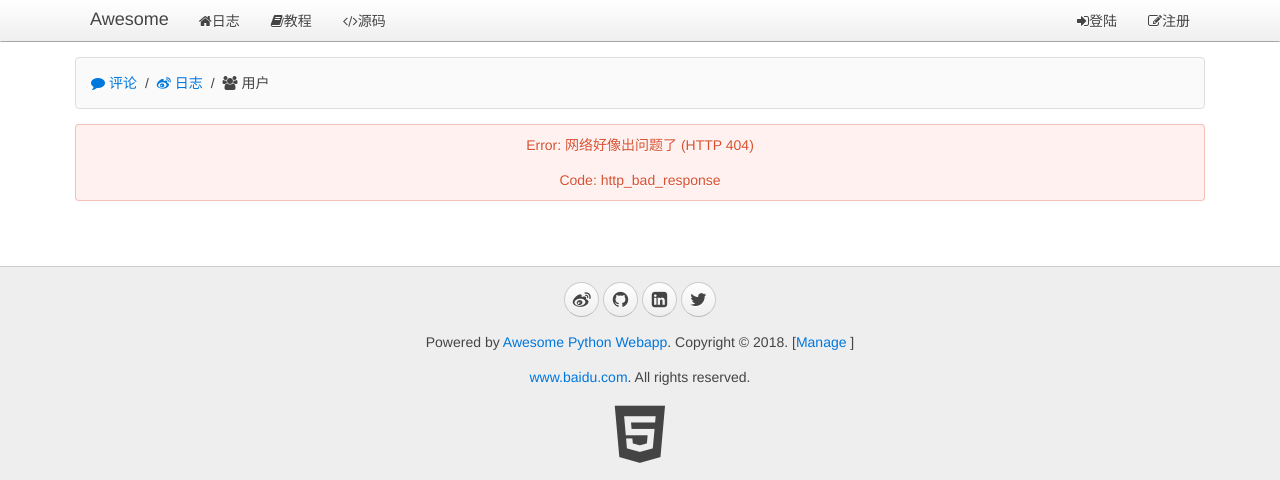
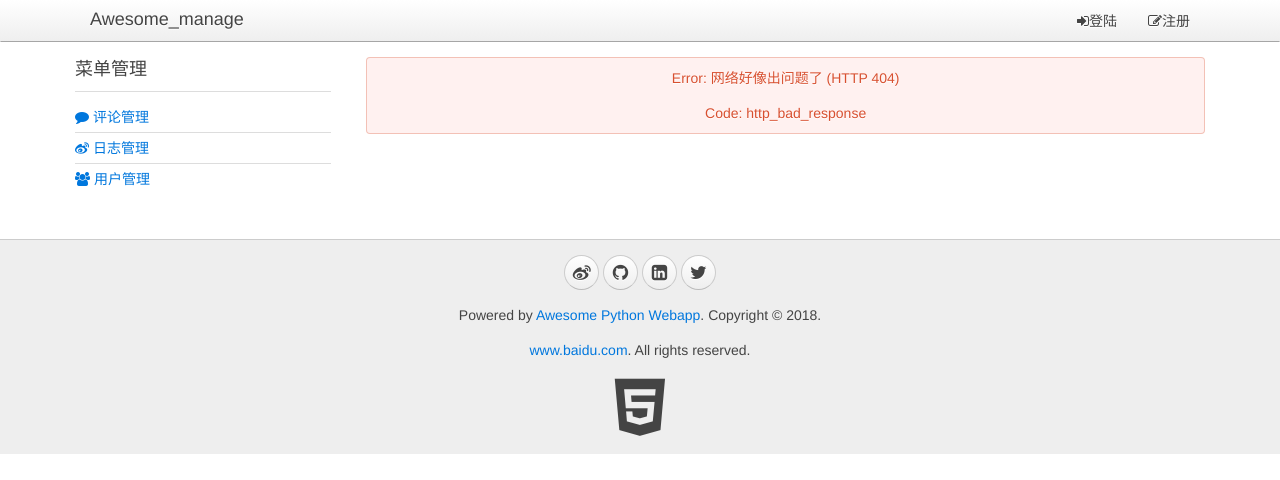
Before and after one commit to nzj1981/mywebapp_py36, a Python web app: template www/templates/manage_users.html in a window 1280 px wide. Shown: the top 480 px of the page. Run offline with Jinja, Linux system fonts and the light colour scheme; the template is opened without the code that fills it: most values are stand-ins (such as "Sample title", 1, 10 or a date in 2020).

Commit message:
mywebapp_py36-web后台管理界面优化---201805111451

```diff
--- a/www/core/handlers/blogs_handler.py
+++ b/www/core/handlers/blogs_handler.py
@@ -62,7 +62,8 @@
 def manage_blogs(*, page='1'):
     return {
         '__template__': 'manage_blogs.html',
-        'page_index': get_page_index(page)
+        'page_index': get_page_index(page),
+        'title': '日志管理'
     }
 
 
@@ -72,7 +73,8 @@
     return {
         '__template__': 'manage_blog_edit.html',
         'id': '',
-        'action': '/api/blogs'
+        'action': '/api/blogs',
+        'title': '日志管理'
     }
 
 
--- a/www/core/handlers/comments_handler.py
+++ b/www/core/handlers/comments_handler.py
@@ -72,7 +72,8 @@
 def manage_comments(*, page='1'):
     return {
         '__template__': 'manage_comments.html',
-        'page_index': get_page_index(page)
+        'page_index': get_page_index(page),
+        'title': '评论管理'
     }
 
 
--- a/www/static/js/awesome.js
+++ b/www/static/js/awesome.js
@@ -22,6 +22,14 @@
 if (!String.prototype.trim) {
     String.prototype.trim = function () {
         return this.replace(/^\s+|\s+$/g, '');
+    };
+}
+
+
+if (!String.prototype.shortMessage){
+    String.prototype.shortMessage = function (message) {
+        var maxLen = 20;
+        return this.message.length > maxLen ? this.message.substring(0, maxLen) + '...': this.message;
     };
 }
 
--- /dev/null
+++ b/www/templates/__manage__.html
@@ -0,0 +1,114 @@
+<!DOCTYPE html>
+<!--
+{% macro pagination(url, page) %}
+    <ul class="uk-pagination">
+        {% if page.has_previous %}
+            <li><a href="{{ url }}{{ page.page_index - 1 }}"><i class="uk-icon-angle-double-left"></i></a></li>
+        {% else %}
+            <li class="uk-disabled"><span><i class="uk-icon-angle-double-left"></i></span></li>
+        {% endif %}
+            <li class="uk-active"><span>{{ page.page_index }}</span></li>
+        {% if page.has_next %}
+            <li><a href="{{ url }}{{ page.page_index + 1 }}"><i class="uk-icon-angle-double-right"></i></a></li>
+        {% else %}
+            <li class="uk-disabled"><span><i class="uk-icon-angle-double-right"></i></span></li>
+        {% endif %}
+    </ul>
+{% endmacro %}
+-->
+<html lang="en">
+<head>
+    <meta charset="UTF-8">
+    {% block meta %}<!--block meta-->{% endblock %}
+    <title>{% block title %}?{% endblock %}--Awesome Python Webapp</title>
+    <link rel="stylesheet" href="/static/css/uikit.min.css">
+    <link rel="stylesheet" href="/static/css/uikit.gradient.min.css">
+    <link rel="stylesheet" href="/static/css/awesome.css"/>
+    <script src="/static/js/jquery.min.js"></script>
+    <script src="/static/js/sha1.min.js"></script>
+    <script src="/static/js/uikit.min.js"></script>
+    <script src="/static/js/sticky.min.js"></script>
+    <script src="/static/js/vue.min.js"></script>
+    <script src="/static/js/awesome.js"></script>
+    {% block beforehead %}<!---->{% endblock %}
+</head>
+<body>
+<nav class="uk-navbar uk-navbar-attached uk-margin-bottom">
+    <div class="uk-container uk-container-center">
+        <a href="/" class="uk-navbar-brand">Awesome_manage</a>
+        <ul class="uk-navbar-nav">
+            <li data-url="blogs/"></li>
+        </ul>
+        <div class="uk-navbar-flip">
+            <ul class="uk-navbar-nav">
+                {% if __user__ %}
+                    <li class="uk-parent" data-uk-dropdown>
+                        <a href="#0"><i class="uk-icon-user"></i> {{ __user__.name }} </a>
+                        <div class="uk-dropdown uk-dropdown-navbar">
+                            <ul class="uk-nav uk-nav-navbar">
+                                <li><a href="/signout"><i class="uk-icon-sign-out"></i>登出</a></li>
+                            </ul>
+                        </div>
+                    </li>
+                {% else %}
+                    <li><a href="/signin"><i class="uk-icon-sign-in"></i>登陆 </a></li>
+                    <li><a href="/register"><i class="uk-icon-edit"></i>注册</a></li>
+                {% endif %}
+            </ul>
+        </div>
+    </div>
+</nav>
+
+<div class="uk-container uk-container-center">
+    <div class="uk-grid">
+        <div class="uk-width-medium-1-4">
+            <div class="uk-panel uk-panel-header">
+                <h3 class="uk-panel-title">菜单管理</h3>
+                <ul class="uk-list uk-list-line">
+                    {% if title == '评论管理' %}
+                    <li class="uk-active"><span class="uk-button-success"><i class="uk-icon-comment"></i> {{ title }}</span></li>
+                    {% else %}
+                    <li><a href="/manage/comments"><i class="uk-icon-comment"></i> 评论管理</a></li>
+                    {% endif %}
+                    {% if title == '日志管理' %}
+                    <li class="uk-active"><span class="uk-button-success"><i class="uk-icon-weibo"></i> {{ title }}</span></li>
+                    {% else %}
+                    <li><a href="/manage/blogs"><i class="uk-icon-weibo"></i> 日志管理</a></li>
+                    {% endif %}
+                    {% if title == '用户管理' %}
+                    <li class="uk-active"><span class="uk-button-success"><i class="uk-icon-users"></i> {{ title }}</span></li>
+                    {% else %}
+                    <li><a href="/manage/users"><i class="uk-icon-users"></i> 用户管理</a></li>
+                    {% endif %}
+                </ul>
+            </div>
+        </div>
+        <!--content-->
+        {% block content %}
+            ?
+        {% endblock %}
+        <!-- // content-->
+    </div>
+</div>
+
+
+<div class="uk-margin-large-top" style="background-color: #eee; border-top:1px solid #ccc; ">
+    <div class="uk-container uk-container-center uk-text-center">
+        <div class="uk-panel uk-margin-top uk-margin-bottom">
+            <p>
+                <a target="_blank" href="/" class="uk-icon-button uk-icon-weibo"></a>
+                <a target="_blank" href="https://github.com/nzj1981" class="uk-icon-button uk-icon-github"></a>
+                <a target="_blank" href="/" class="uk-icon-button uk-icon-linkedin-square"></a>
+                <a target="_blank" href="/" class="uk-icon-button uk-icon-twitter"></a>
+            </p>
+            <p>Powered by <a href="/">Awesome Python Webapp</a>. Copyright &copy; 2018.
+            </p>
+            <p><a href="/" target="_blank">www.baidu.com</a>. All rights reserved. </p>
+            <a target="_blank" href="http://www.w3.org/TR/html5/"><i class="uk-icon-html5"
+                                                                     style="font-size:64px; color: #444;"></i> </a>
+        </div>
+    </div>
+</div>
+
+</body>
+</html>
--- a/www/templates/manage_users.html
+++ b/www/templates/manage_users.html
@@ -1,6 +1,6 @@
-{% extends '__base__.html' %}
+{% extends '__manage__.html' %}
 
-{% block title %}用户管理列表{% endblock %}
+{% block title %}{{ title }}{% endblock %}
 
 {% block beforehead %}
 <script>
@@ -36,29 +36,16 @@
 
 {% block content %}
 
-    <div class="uk-width-1-1 uk-margin-bottom">
-        <div class="uk-panel uk-panel-box">
-            <ul class="uk-breadcrumb">
-                <li><a href="/manage/comments"><i class="uk-icon-comment"></i> 评论</a> </li>
-                <li><a href="/manage/blogs"><i class="uk-icon-weibo"></i> 日志</a> </li>
-                <li class="uk-active"><span><i class="uk-icon-users"></i> 用户</span></li>
-            </ul>
-        </div>
-    </div>
+
+    <div id="error" class="uk-width-medium-3-4"></div>
 
 
-    <div id="error" class="uk-width-1-1"></div>
-
-
-    <div id="loading" class="uk-width-1-1 uk-text-center">
+    <div id="loading" class="uk-width-medium-3-4 uk-text-center">
         <span><i class="uk-icon-spinner uk-icon-medium uk-icon-spin"></i> 正在加载...</span>
     </div>
 
 
-    <div id="vm" class="uk-width-1-1">
-        <a href="/register" class="uk-button uk-button-primary"><i class="uk-icon-plus"></i> 新用户</a>
-
-
+    <div id="vm" class="uk-width-medium-3-4">
         <table class="uk-table uk-table-hover">
             <thead>
             <tr>
@@ -71,8 +58,9 @@
                 <tr v-repeat="user: users">
                     <td>
                         <span v-text="user.name"></span>
+                        <span v-if="user.admin == 0" style="color: #00a8e6"><i class="uk-icon-user"></i> 评论用户</span>
                         <span v-if="user.admin == 1" style="color: #d05;"><i class="uk-icon-key"></i> 超级管理员</span>
-                        <span v-if="user.admin == 2" style="color: #d85030;"><i class="uk-icon-key"></i> 管理员</span>
+                        <span v-if="user.admin == 2" style="color: #d85030;"><i class="uk-icon-user-md"></i> 普通用户</span>
                     </td>
                     <td>
                         <a v-attr="href: 'mailto:'+user.email" v-text="user.email"></a>
```
Also changed, not shown: www/core/handlers/users_handler.py (+6 -1 lines), www/templates/manage_blog_edit.html (+7 -19 lines), www/templates/manage_blogs.html (+7 -17 lines), www/templates/manage_comments.html (+15 -15 lines).
